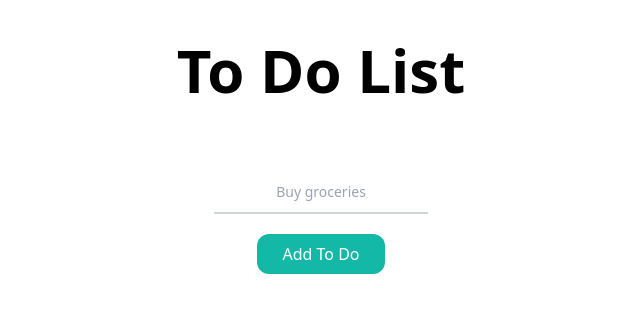
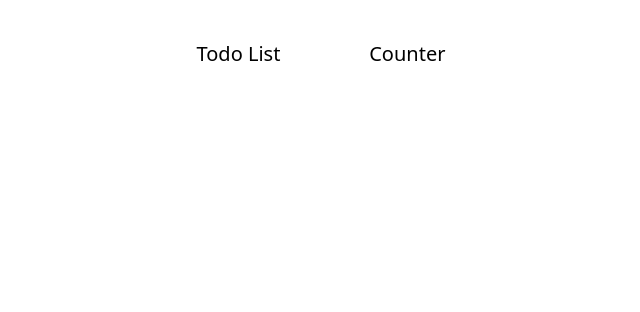
Before and after one commit to Muhammetacin/verou-3-react-intro-Muhammetacin, a React (Create React App) app: page / in a window 1280 px wide. Shown: the top 312 px of the page, without its empty margins (319-959 px from the left). Built offline with nearby package versions, Linux system fonts and the light colour scheme.

Commit message:
WIP: routes + save data in localstorage (useEffect)

```diff
--- a/src/App.js
+++ b/src/App.js
@@ -1,17 +1,10 @@
-import Form from "./Form";
-import Header from "./Header";
-import TodoList from "./TodoList";
-import React, { useState } from "react";
+import React from "react";
+import Navigation from "./Navigation";
 
 function App() {
-  const initialTodos = [];
-  const [todos, setTodos] = useState(initialTodos);
-
   return (
     <div className="App w-4/12 m-auto">
-      <Header />
-      <TodoList todos={todos} setTodos={setTodos} />
-      <Form setTodos={setTodos} />
+      <Navigation />
     </div>
   );
 }
--- /dev/null
+++ b/src/Navigation.js
@@ -0,0 +1,19 @@
+import React from "react";
+import { Link } from "react-router-dom";
+
+const Navigation = () => {
+  return (
+    <nav>
+      <ul className="flex flex-row justify-evenly pt-10 text-xl">
+        <li>
+          <Link to="todos">Todo List</Link>
+        </li>
+        <li>
+          <Link to="counter">Counter</Link>
+        </li>
+      </ul>
+    </nav>
+  );
+};
+
+export default Navigation;
--- /dev/null
+++ b/src/TodoList/Todos.js
@@ -0,0 +1,31 @@
+import Form from "./Form";
+import Header from "./Header";
+import TodoList from "./TodoList";
+import React, { useState, useEffect } from "react";
+
+const Todos = () => {
+  const initialTodos = [];
+  const [todos, setTodos] = useState(initialTodos);
+
+  useEffect(() => {
+    const todoItems = JSON.parse(window.localStorage.getItem("todos"));
+    console.log(todoItems);
+    if (todoItems) {
+      setTodos(todoItems);
+    }
+  }, []);
+
+  useEffect(() => {
+    window.localStorage.setItem("todos", JSON.stringify(todos));
+  }, [todos]);
+
+  return (
+    <div className="w-4/12 m-auto">
+      <Header />
+      <TodoList todos={todos} setTodos={setTodos} />
+      <Form setTodos={setTodos} />
+    </div>
+  );
+};
+
+export default Todos;
--- a/src/index.js
+++ b/src/index.js
@@ -2,14 +2,16 @@ import React from "react";
 import ReactDOM from "react-dom";
 import "./index.css";
 import App from "./App";
-import Counter from "./Counter";
+import Counter from "./Counter/Counter";
 import { BrowserRouter, Routes, Route } from "react-router-dom";
+import Todos from "./TodoList/Todos";
 
 ReactDOM.render(
   <React.StrictMode>
     <BrowserRouter>
       <Routes>
         <Route path="/" element={<App />} />
+        <Route path="todos" element={<Todos />} />
         <Route path="counter" element={<Counter />} />
       </Routes>
     </BrowserRouter>
```
Also changed, not shown: public/index.html (+4 -27 lines), src/Counter/Counter.js (renamed from src/Counter.js), src/TodoList/Form.js (renamed from src/Form.js), src/TodoList/Header.js (renamed from src/Header.js), src/TodoList/TodoList.js (renamed from src/TodoList.js).
